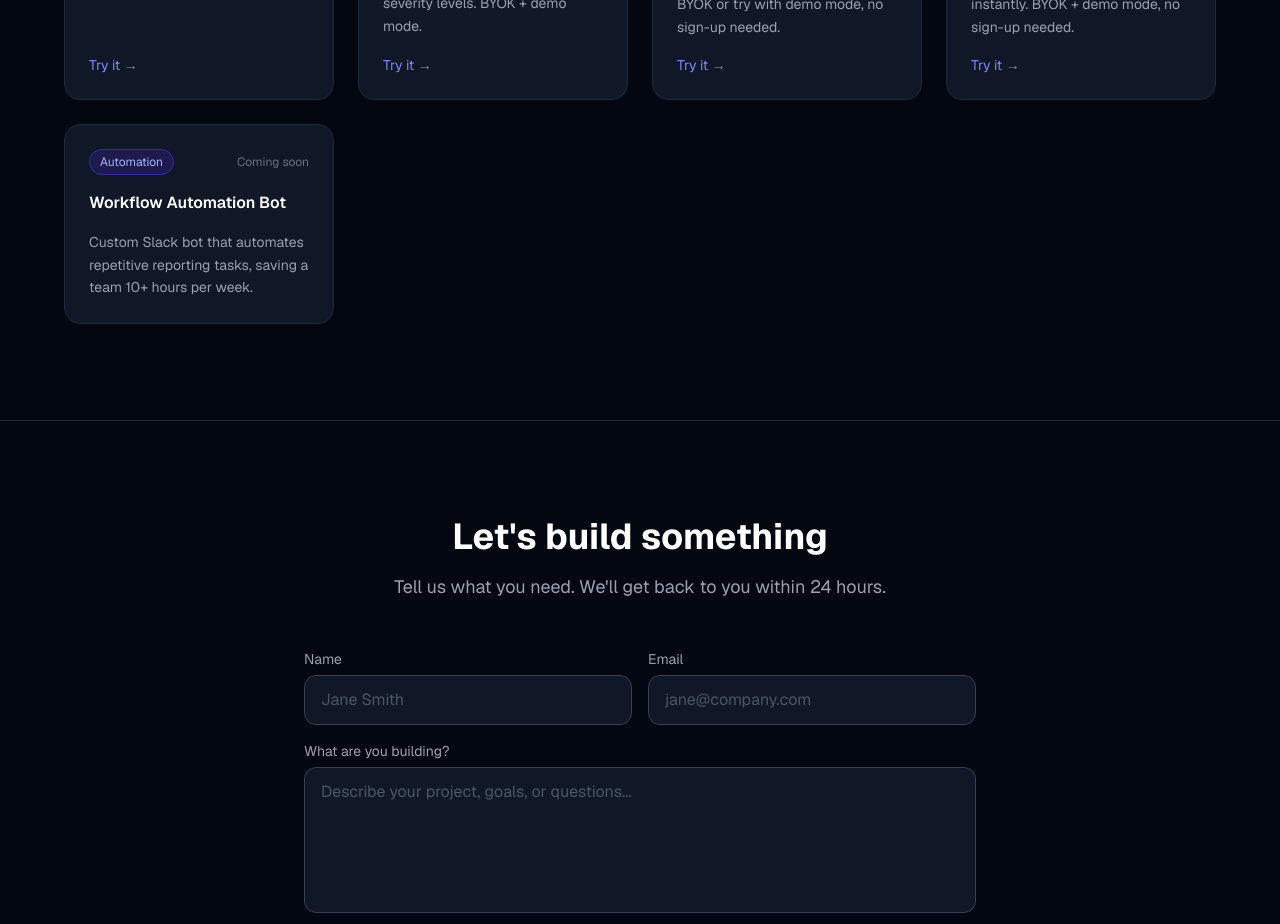
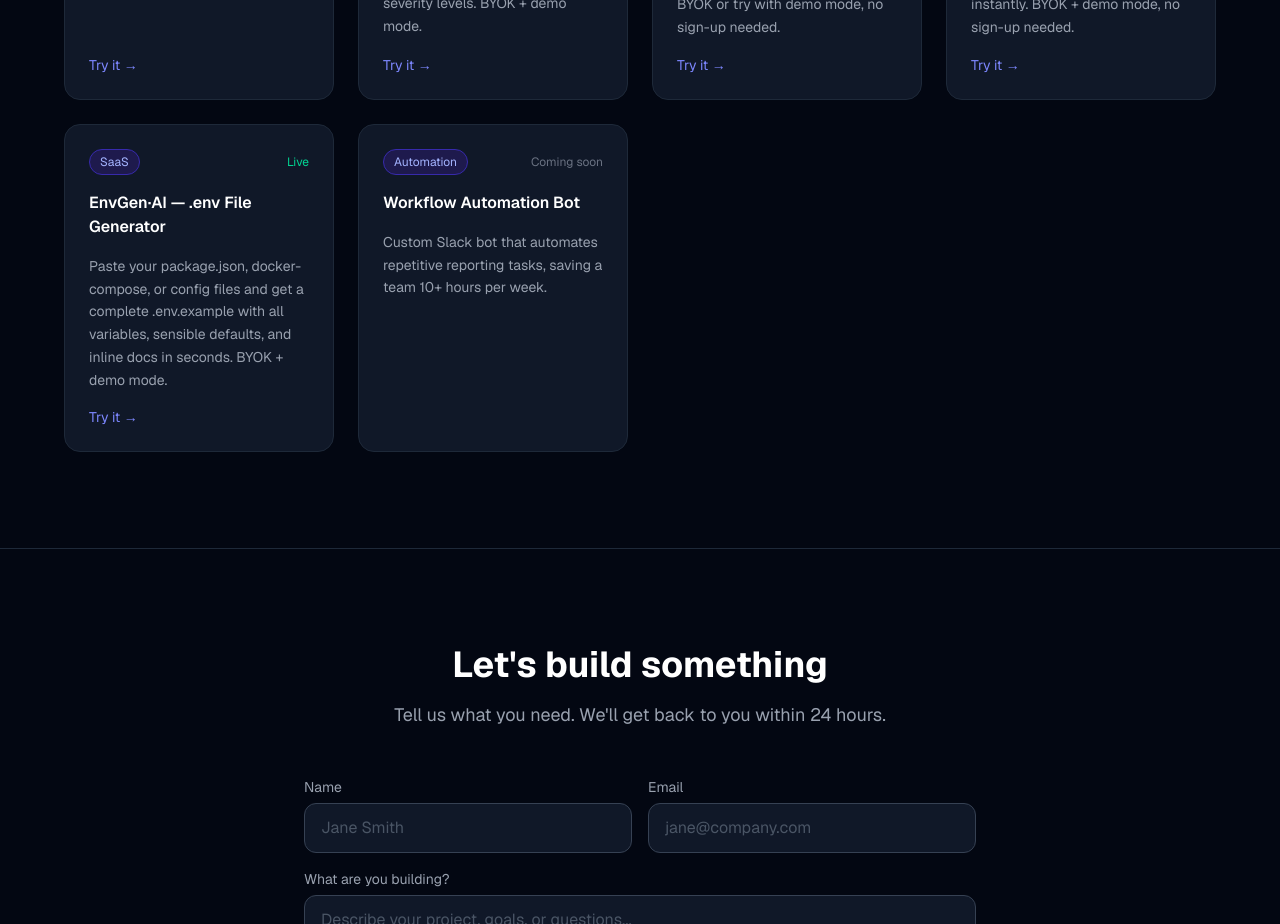
Before and after one commit to KlaraKovarova/ai-services-website, a Next.js app: page / in a window 1280 px wide. Shown: the part 1940-2864 px from the top of the page. Built offline with nearby package versions, Linux system fonts and the light colour scheme.

Commit message:
feat: add EnvGen·AI as product #6 on landing page
Add EnvGen AI (.env file generator) to the portfolio section with Live status,
linking to https://env-gen.vercel.app. Portfolio now shows 6 products total.

Co-Authored-By: Paperclip <noreply@paperclip.ing>

```diff
--- a/components/Portfolio.tsx
+++ b/components/Portfolio.tsx
@@ -32,6 +32,14 @@ const cases = [
       "Paste a diff or describe your changes and get a clear, conventional commit message instantly. BYOK + demo mode, no sign-up needed.",
     status: "Live",
     href: "https://commit-msg-gen.vercel.app",
+  },
+  {
+    tag: "SaaS",
+    title: "EnvGen·AI — .env File Generator",
+    description:
+      "Paste your package.json, docker-compose, or config files and get a complete .env.example with all variables, sensible defaults, and inline docs in seconds. BYOK + demo mode.",
+    status: "Live",
+    href: "https://env-gen.vercel.app",
   },
   {
     tag: "Automation",
```
